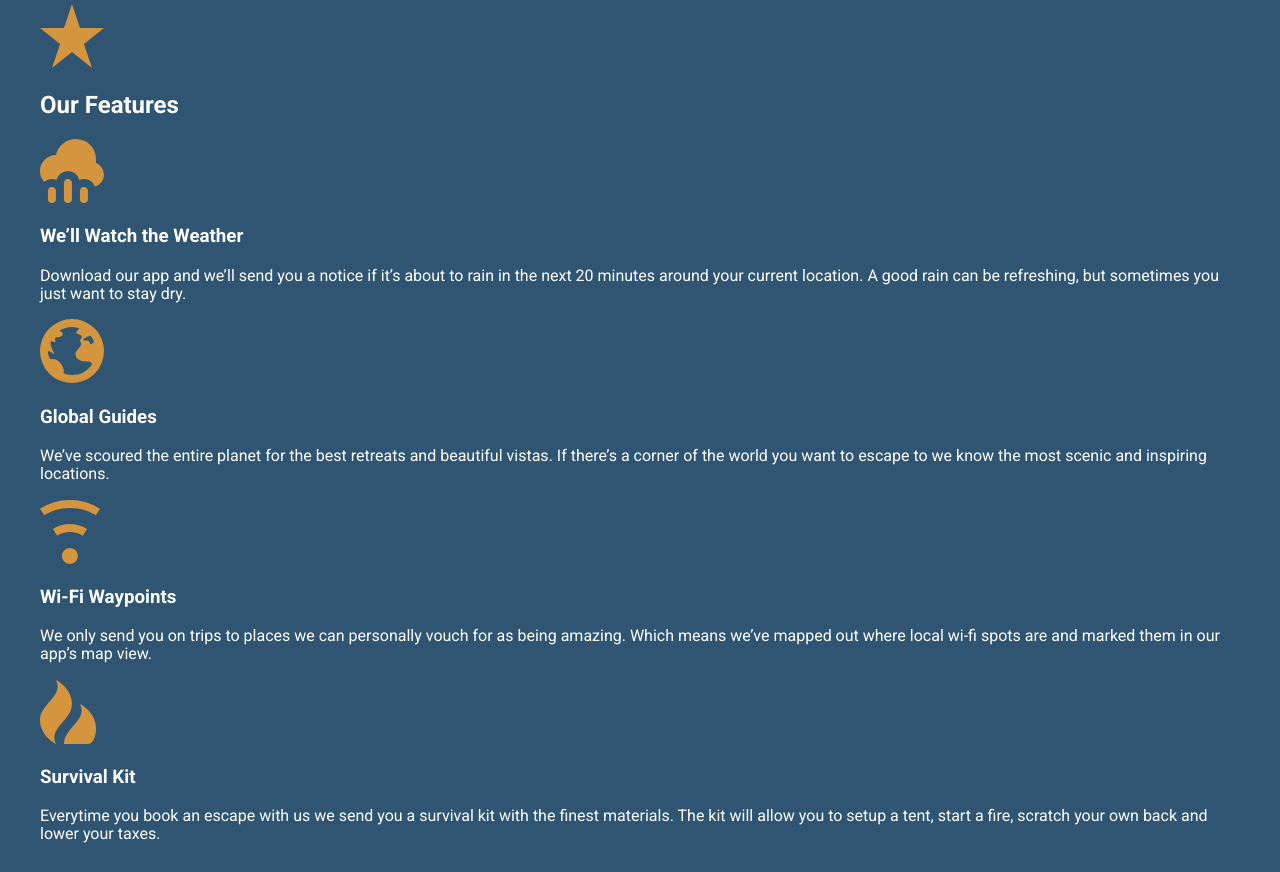
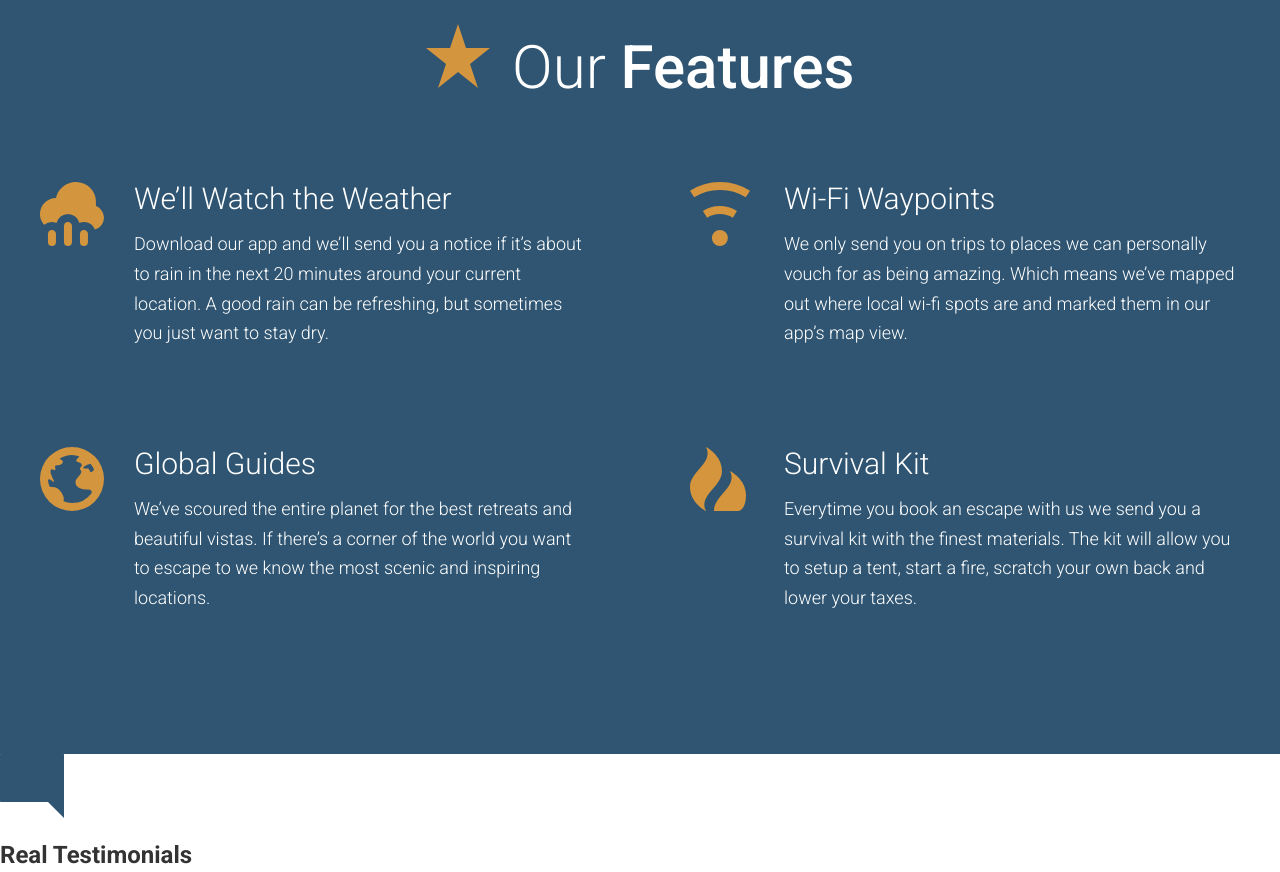
Before and after one commit to zeroFruit/workflow-p, a website: page app/index.html in a window 1280 px wide. Shown: the part 2281-3153 px from the top of the page. Drawn offline with Linux system fonts and the light colour scheme.

Commit message:
Completed the Our Features section.

```diff
--- /dev/null
+++ b/app/assets/styles/modules/_feature-item.css
@@ -0,0 +1,34 @@
+.feature-item {
+  position: relative;
+  padding-bottom: 2.5rem;
+
+  @mixin atSmall {
+    padding-left: 94px;
+  }
+
+  &__icon {
+    display: block;
+    margin: 0 auto;
+
+    @mixin atSmall {
+      position: absolute;
+      left: 0;
+    }
+  }
+
+  &__title {
+    font-size: 1.6rem;
+    font-weight: 300;
+    margin-bottom: .8rem;
+    margin-top: .7em;
+    text-align: center;
+
+    @mixin atSmall {
+      font-size: 1.875rem;
+      font-weight: 300;
+      margin-bottom: .8rem;
+      margin-top: 1em;
+      text-align: left;
+    }
+  }
+}
--- a/app/assets/styles/modules/_generic-content-container.css
+++ b/app/assets/styles/modules/_generic-content-container.css
@@ -1,8 +1,9 @@
 .generic-content-container {
 
   p {
+    font-weight: 300;
     line-height: 1.65;
-    margin: 1.8rem 0;
+    margin: 0 0 1.8rem 0;
 
     @mixin atSmall {
       font-size: 1.125rem;
--- a/app/assets/styles/modules/_row.css
+++ b/app/assets/styles/modules/_row.css
@@ -5,8 +5,16 @@
     margin-right: -65px;
   }
 
+  &--gutters-large {
+    margin-right: -100px;
+  }
+
   &--gutters > div {
     padding-right: 65px;
+  }
+
+  &--gutters-large > div {
+    padding-right: 100px;
   }
 
   &__b-margin-until-medium {
@@ -35,5 +43,10 @@
     &__medium-8--smaller {
       width: 63%;
     }
+
+    &__medium-6 {
+      float: left;
+      width: 50%;
+    }
   }
 }
--- /dev/null
+++ b/app/assets/styles/modules/_section-title.css
@@ -0,0 +1,27 @@
+.section-title {
+  font-size: 2.55rem;
+  font-weight: 300;
+  text-align: center;
+
+  @mixin atSmall {
+    font-size: 3.75rem;
+  }
+
+  strong {
+    font-weight: 500;
+  }
+
+  &__icon {
+    display: block;
+    margin-left: auto;
+    margin-right: auto;
+    margin-bottom: .6rem;
+
+    @mixin atSmall {
+      margin-right: .5rem;
+      margin-left: 0;
+      margin-bottom: 0;
+      display: inline-block;
+    }
+  }
+}
--- a/app/assets/styles/style.css
+++ b/app/assets/styles/style.css
@@ -9,3 +9,5 @@
 @import "modules/_headline";
 @import "modules/_row";
 @import "modules/_generic-content-container";
+@import "modules/_section-title";
+@import "modules/_feature-item";
--- a/app/index.html
+++ b/app/index.html
@@ -70,24 +70,40 @@
 
   <div id="features" class="page-section page-section--blue">
     <div class="wrapper">
-      <img src="assets/images/icons/star.svg">
-      <h2>Our Features</h2>
+      <h2 class="section-title">
+        <img class="section-title__icon" src="assets/images/icons/star.svg">
+        Our <strong>Features</strong>
+      </h2>
 
-      <img src="assets/images/icons/rain.svg">
-      <h3>We&rsquo;ll Watch the Weather</h3>
-      <p>Download our app and we&rsquo;ll send you a notice if it&rsquo;s about to rain in the next 20 minutes around your current location. A good rain can be refreshing, but sometimes you just want to stay dry.</p>
+      <div class="row row--gutters-large generic-content-container">
+        <div class="row__medium-6">
+          <div class="feature-item">
+            <img class="feature-item__icon" src="assets/images/icons/rain.svg">
+            <h3 class="feature-item__title">We&rsquo;ll Watch the Weather</h3>
+            <p>Download our app and we&rsquo;ll send you a notice if it&rsquo;s about to rain in the next 20 minutes around your current location. A good rain can be refreshing, but sometimes you just want to stay dry.</p>
+          </div>
 
-      <img src="assets/images/icons/globe.svg">
-      <h3>Global Guides</h3>
-      <p>We&rsquo;ve scoured the entire planet for the best retreats and beautiful vistas. If there&rsquo;s a corner of the world you want to escape to we know the most scenic and inspiring locations.</p>
+          <div class="feature-item">
+            <img class="feature-item__icon" src="assets/images/icons/globe.svg">
+            <h3 class="feature-item__title">Global Guides</h3>
+            <p>We&rsquo;ve scoured the entire planet for the best retreats and beautiful vistas. If there&rsquo;s a corner of the world you want to escape to we know the most scenic and inspiring locations.</p>
+          </div>
 
-      <img src="assets/images/icons/wifi.svg">
-      <h3>Wi-Fi Waypoints</h3>
-      <p>We only send you on trips to places we can personally vouch for as being amazing. Which means we&rsquo;ve mapped out where local wi-fi spots are and marked them in our app&rsquo;s map view.</p>
+        </div>
+        <div class="row__medium-6">
+          <div class="feature-item">
+            <img class="feature-item__icon" src="assets/images/icons/wifi.svg">
+            <h3 class="feature-item__title">Wi-Fi Waypoints</h3>
+            <p>We only send you on trips to places we can personally vouch for as being amazing. Which means we&rsquo;ve mapped out where local wi-fi spots are and marked them in our app&rsquo;s map view.</p>
+          </div>
 
-      <img src="assets/images/icons/fire.svg">
-      <h3>Survival Kit</h3>
-      <p>Everytime you book an escape with us we send you a survival kit with the finest materials. The kit will allow you to setup a tent, start a fire, scratch your own back and lower your taxes.</p>
+          <div class="feature-item">
+            <img class="feature-item__icon" src="assets/images/icons/fire.svg">
+            <h3 class="feature-item__title">Survival Kit</h3>
+            <p>Everytime you book an escape with us we send you a survival kit with the finest materials. The kit will allow you to setup a tent, start a fire, scratch your own back and lower your taxes.</p>
+          </div>
+        </div>
+      </div>
     </div>
   </div>
 
--- a/app/temp/styles/style.css
+++ b/app/temp/styles/style.css
@@ -674,8 +674,16 @@ a {
   margin-right: -65px;
 }
 
+.row--gutters-large {
+  margin-right: -100px;
+}
+
 .row--gutters > div {
   padding-right: 65px;
+}
+
+.row--gutters-large > div {
+  padding-right: 100px;
 }
 
 .row__b-margin-until-medium {
@@ -705,11 +713,17 @@ a {
   .row__medium-8--smaller {
     width: 63%;
   }
+
+  .row__medium-6 {
+    float: left;
+    width: 50%;
+  }
 }
 
 .generic-content-container p {
+  font-weight: 300;
   line-height: 1.65;
-  margin: 1.8rem 0;
+  margin: 0 0 1.8rem 0;
 }
 
 @media (min-width: 530px) {
@@ -723,3 +737,81 @@ a {
   font-weight: 700;
   text-decoration: none;
 }
+
+.section-title {
+  font-size: 2.55rem;
+  font-weight: 300;
+  text-align: center;
+}
+
+@media (min-width: 530px) {
+
+  .section-title {
+    font-size: 3.75rem;
+  }
+}
+
+.section-title strong {
+  font-weight: 500;
+}
+
+.section-title__icon {
+  display: block;
+  margin-left: auto;
+  margin-right: auto;
+  margin-bottom: .6rem;
+}
+
+@media (min-width: 530px) {
+
+  .section-title__icon {
+    margin-right: .5rem;
+    margin-left: 0;
+    margin-bottom: 0;
+    display: inline-block;
+  }
+}
+
+.feature-item {
+  position: relative;
+  padding-bottom: 2.5rem;
+}
+
+@media (min-width: 530px) {
+
+  .feature-item {
+    padding-left: 94px;
+  }
+}
+
+.feature-item__icon {
+  display: block;
+  margin: 0 auto;
+}
+
+@media (min-width: 530px) {
+
+  .feature-item__icon {
+    position: absolute;
+    left: 0;
+  }
+}
+
+.feature-item__title {
+  font-size: 1.6rem;
+  font-weight: 300;
+  margin-bottom: .8rem;
+  margin-top: .7em;
+  text-align: center;
+}
+
+@media (min-width: 530px) {
+
+  .feature-item__title {
+    font-size: 1.875rem;
+    font-weight: 300;
+    margin-bottom: .8rem;
+    margin-top: 1em;
+    text-align: left;
+  }
+}
```
